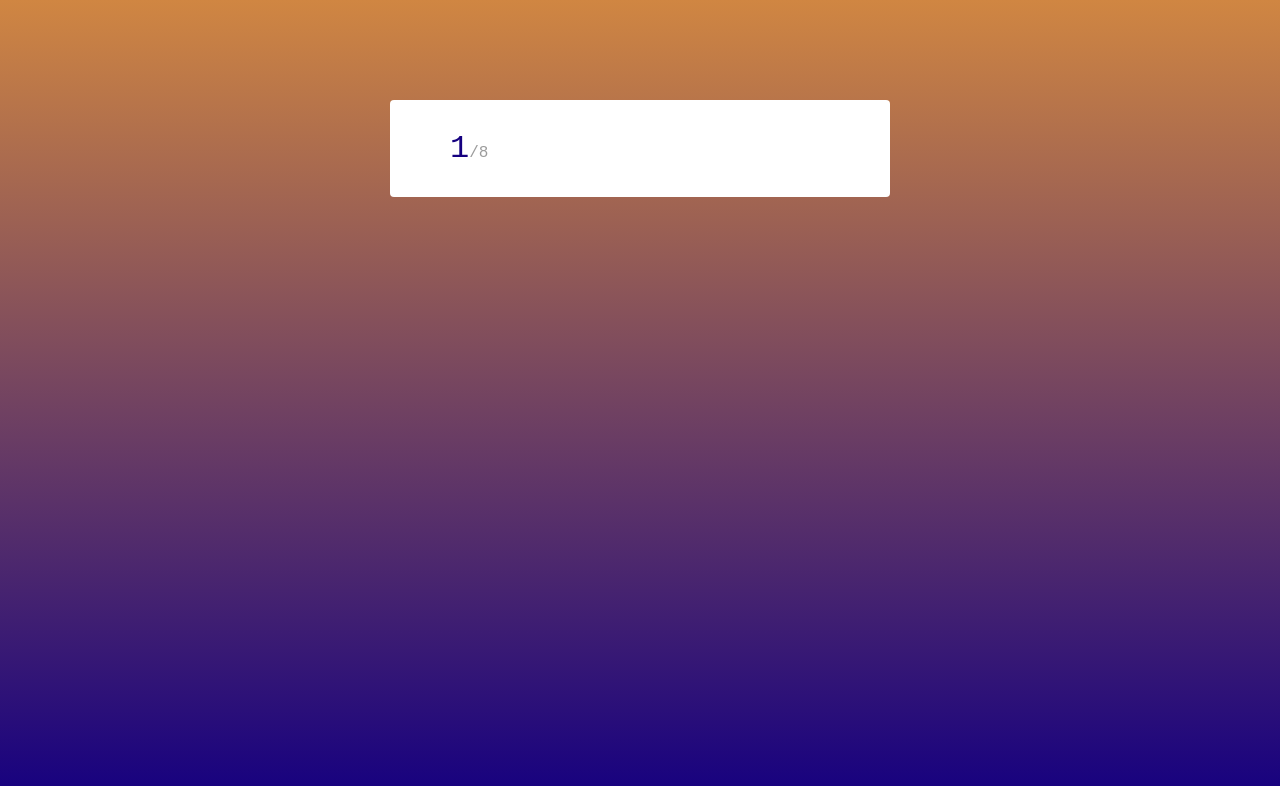
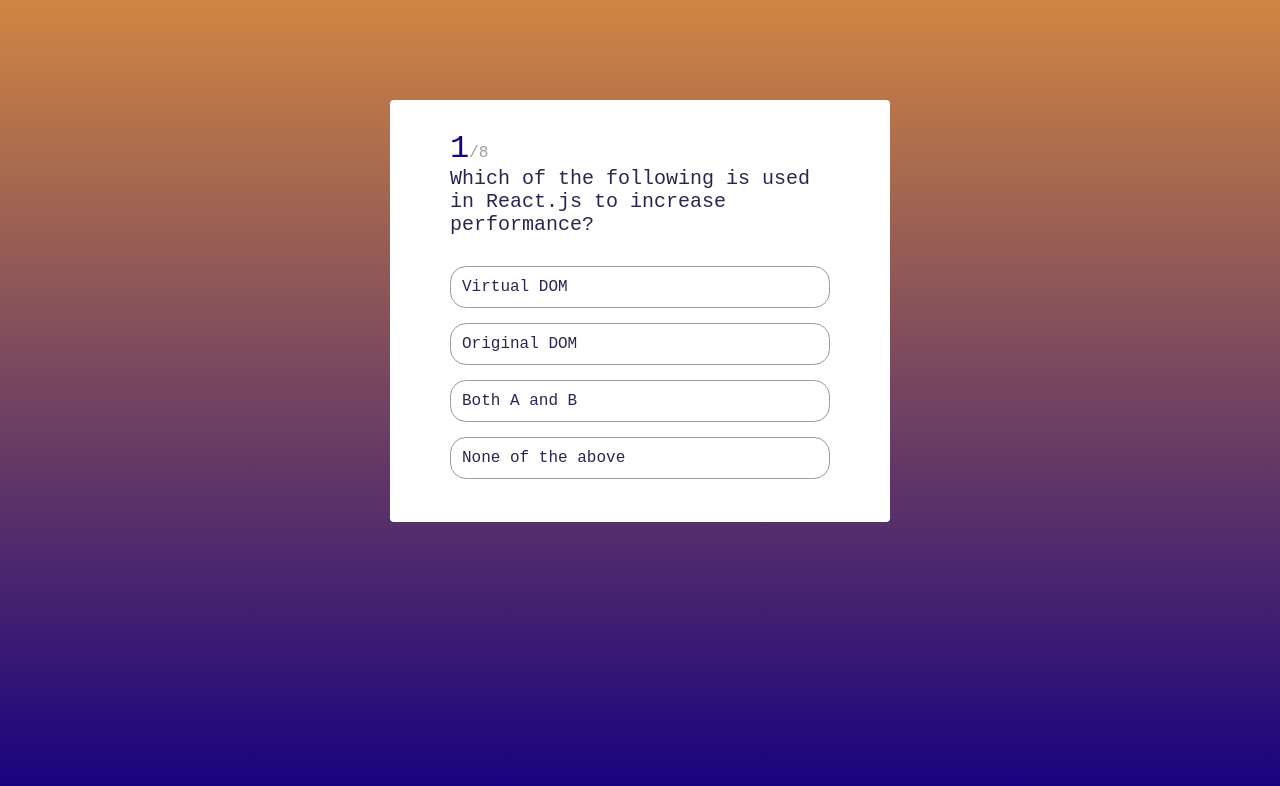
Before and after one commit to rohanprajapatitachi/quiz-react-app, a React (Vite) app: page / in a window 1280 px wide. Shown: the top 786 px of the page. Built offline with nearby package versions, Linux system fonts and the light colour scheme.

Commit message:
Add quiz functionality and styling

```diff
--- a/src/components/quiz.jsx
+++ b/src/components/quiz.jsx
@@ -2,14 +2,41 @@
 
 const Quiz = ({ questions }) => {
   const[currentQuestion, setCurrentQuestion] = useState(0);
+
+  const[answerIdx, setAnswerIdx] = useState(null);
+
+  const[answer, setAnswer] = useState(null);
+
+
   const { question, choices, correctAnswer } = questions[currentQuestion];
 
+  const onAnswerClick = (answer, index) => {
+    setAnswerIdx(index);
+    if(answer === correctAnswer){
+      setAnswer("true");
+    } else {
+      setAnswer("false");
+    }
+  }
 
 
   return <div className="quiz-container">
     <>
       <span className="active-question-no">{currentQuestion +1}</span>
       <span className="total-question">/{questions.length}</span>
+      <h2>{question}</h2>
+      <ul>
+       {
+        choices.map((answer, index) => (
+          <li onClick={() => onAnswerClick(answer, index)}
+          key={answer}
+          className={answerIdx === index ? 'selected-answer' : null}
+          >
+            {answer}
+          </li>
+        ))
+       }
+      </ul>
 
     </>
     </div>;
--- a/src/index.scss
+++ b/src/index.scss
@@ -35,4 +35,29 @@
         font-weight: 500;
         color: $disabled;
     }
+
+    h2{
+        font-size: 20px;
+        font-weight: 500;
+        margin: 0;
+    }
+
+    ul{
+        margin-top: 30px;
+        margin-left: -40px;
+
+        li{
+            text-decoration: none;
+            list-style: none;
+            color: $foreground;
+            font-size: 16px;
+            background: $bg;
+            border: 1px solid $disabled;
+            border-radius: 16px;
+            padding: 11px;
+            margin-top: 15px;
+            cursor: pointer;
+
+        }
+    }
 }
```
